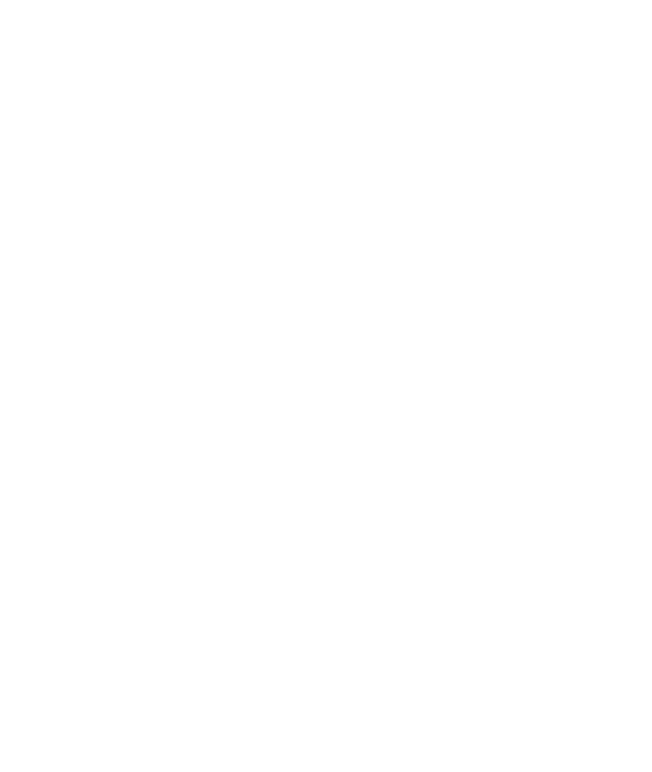
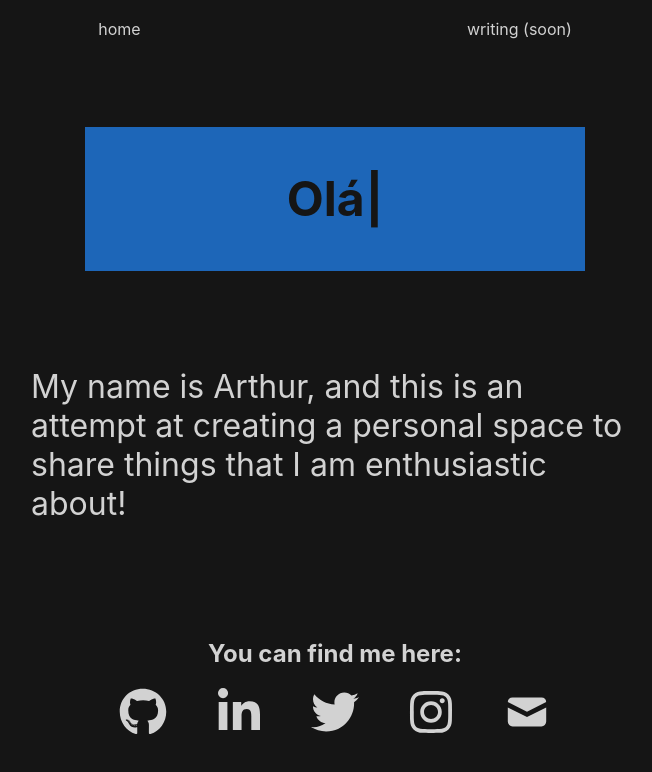
Before and after one commit to arthurbpf/personal-website, a Next.js app: page / in a window 1280 px wide. Shown: the top 772 px of the page, without its empty margins (305-957 px from the left). Built offline with nearby package versions, Linux system fonts and the light colour scheme.

Commit message:
feat: add some stuff to home page

```diff
--- a/package.json
+++ b/package.json
@@ -16,7 +16,9 @@
 	"dependencies": {
 		"next": "12.2.2",
 		"react": "18.2.0",
-		"react-dom": "18.2.0"
+		"react-dom": "18.2.0",
+		"react-icons": "^4.4.0",
+		"typewriter-effect": "^2.19.0"
 	},
 	"devDependencies": {
 		"@types/node": "18.0.6",
--- /dev/null
+++ b/src/components/Header/index.module.scss
@@ -0,0 +1,19 @@
+.headerContainer {
+	display: flex;
+	align-items: center;
+	justify-content: center;
+	width: 500px;
+	margin-top: 3em;
+}
+
+.titleContainer {
+	background-color: var(--primary-color);
+	color: var(--background-color);
+	flex: 1;
+	display: flex;
+	align-items: center;
+	justify-content: center;
+	max-width: 800px;
+	height: 6em;
+	font-size: 1.5em;
+}
--- /dev/null
+++ b/src/components/Header/index.tsx
@@ -0,0 +1,18 @@
+import styles from './index.module.scss';
+import { FC } from 'react';
+
+interface HeaderProps {
+	headerTitle: JSX.Element;
+}
+
+const Header: FC<HeaderProps> = ({ headerTitle }) => {
+	return (
+		<header className={styles.headerContainer}>
+			<div className={styles.titleContainer}>
+				<h1>{headerTitle}</h1>
+			</div>
+		</header>
+	);
+};
+
+export default Header;
--- /dev/null
+++ b/src/components/Navbar/index.module.scss
@@ -0,0 +1,11 @@
+.rootContainer {
+	display: flex;
+	align-items: center;
+	justify-content: space-around;
+}
+
+.itemsContainer {
+	margin: 0.2em 1em;
+	// background-color: var(--secondary-color);
+	// color: var(--background-color);
+}
--- /dev/null
+++ b/src/components/Navbar/index.tsx
@@ -0,0 +1,17 @@
+import Link from 'next/link';
+import styles from './index.module.scss';
+
+const Navbar = () => {
+	return (
+		<nav className={styles.rootContainer}>
+			<div className={styles.itemsContainer}>
+				<Link href="/">home</Link>
+			</div>
+			<div className={styles.itemsContainer}>
+				<Link href="/">writing (soon)</Link>
+			</div>
+		</nav>
+	);
+};
+
+export default Navbar;
--- a/src/pages/index.tsx
+++ b/src/pages/index.tsx
@@ -1,7 +1,78 @@
 import type { NextPage } from 'next';
+import Header from '../components/Header';
+import styles from '../styles/index.module.scss';
+import Typewriter from 'typewriter-effect';
+import { FaGithub, FaInstagram, FaLinkedinIn, FaTwitter } from 'react-icons/fa';
+import { HiMail } from 'react-icons/hi';
+import Navbar from '../components/Navbar';
 
 const Home: NextPage = () => {
-	return <div></div>;
+	const headerTypewriter = (
+		<Typewriter
+			options={{
+				strings: ['Hello', 'Olá', 'Hola', 'Ciao', 'こんにちは', '你好'],
+				autoStart: true,
+				loop: true
+			}}
+		/>
+	);
+
+	return (
+		<div className={styles.rootContainer}>
+			<Navbar></Navbar>
+			<div className={styles.contentContainer}>
+				<Header headerTitle={headerTypewriter} />
+
+				<main>
+					<p className={styles.introductionText}>
+						My name is Arthur, and this is an attempt at creating a personal
+						space to share things that I am enthusiastic about!
+					</p>
+
+					<div className={styles.contactContainer}>
+						<h2>You can find me here:</h2>
+						<div className={styles.iconsContainer}>
+							<a
+								href="https://github.com/arthurbpf"
+								target="_blank"
+								rel="noopener noreferrer"
+							>
+								<FaGithub />
+							</a>
+							<a
+								href="https://linkedin.com/in/arthurbpf"
+								target="_blank"
+								rel="noopener noreferrer"
+							>
+								<FaLinkedinIn />
+							</a>
+							<a
+								href="https://twitter.com/arthurbpf"
+								target="_blank"
+								rel="noopener noreferrer"
+							>
+								<FaTwitter />
+							</a>
+							<a
+								href="https://www.instagram.com/arthurbpf_/"
+								target="_blank"
+								rel="noopener noreferrer"
+							>
+								<FaInstagram />
+							</a>
+							<a
+								href="mailto:arthurbpfernandes@gmail.com"
+								target="_blank"
+								rel="noopener noreferrer"
+							>
+								<HiMail />
+							</a>
+						</div>
+					</div>
+				</main>
+			</div>
+		</div>
+	);
 };
 
 export default Home;
--- a/src/styles/globals.scss
+++ b/src/styles/globals.scss
@@ -1,21 +1,27 @@
 :root {
-	--background-color: #ffffff;
-	--primary-color: #111;
-	--secondary-color: #f00;
-	--font-color: #fff;
+	--background-color: #151515;
+	--font-primary-color: #d2d2d2;
+	--font-secondary-color: #d2d2d2;
+	--primary-color: #1d66b8;
+	--secondary-color: #d2d2d2;
 }
 
-:root[data-theme='dark'] {
-	--background-color: #000;
-	--primary-color: #500;
+:root[data-theme='light'] {
 }
 
 html,
-body {
+body,
+#__next {
+	display: flex;
+	flex-direction: column;
+	align-items: center;
+	justify-content: center;
+	background-color: var(--background-color);
 	padding: 0;
 	margin: 0;
 	font-family: -apple-system, BlinkMacSystemFont, Segoe UI, Roboto, Oxygen,
 		Ubuntu, Cantarell, Fira Sans, Droid Sans, Helvetica Neue, sans-serif;
+	color: var(--font-primary-color);
 }
 
 a {
--- a/src/styles/index.module.scss
+++ b/src/styles/index.module.scss
@@ -1,116 +1,44 @@
-.container {
-	padding: 0 2rem;
+.rootContainer {
+	display: flex;
+	flex-direction: column;
+	padding: 1em;
+	height: 100vh;
 }
 
-.main {
-	min-height: 100vh;
-	padding: 4rem 0;
+.contentContainer {
 	flex: 1;
 	display: flex;
 	flex-direction: column;
-	justify-content: center;
-	align-items: center;
-}
-
-.footer {
-	display: flex;
-	flex: 1;
-	padding: 2rem 0;
-	border-top: 1px solid #eaeaea;
-	justify-content: center;
-	align-items: center;
-}
-
-.footer a {
-	display: flex;
-	justify-content: center;
-	align-items: center;
-	flex-grow: 1;
-}
-
-.title a {
-	color: #0070f3;
-	text-decoration: none;
-}
-
-.title a:hover,
-.title a:focus,
-.title a:active {
-	text-decoration: underline;
-}
-
-.title {
-	margin: 0;
-	line-height: 1.15;
-	font-size: 4rem;
-}
-
-.title,
-.description {
-	text-align: center;
-}
-
-.description {
-	margin: 4rem 0;
-	line-height: 1.5;
-	font-size: 1.5rem;
-}
-
-.code {
-	background: #fafafa;
-	border-radius: 5px;
-	padding: 0.75rem;
-	font-size: 1.1rem;
-	font-family: Menlo, Monaco, Lucida Console, Liberation Mono, DejaVu Sans Mono,
-		Bitstream Vera Sans Mono, Courier New, monospace;
-}
-
-.grid {
-	display: flex;
 	align-items: center;
 	justify-content: center;
-	flex-wrap: wrap;
+
 	max-width: 800px;
 }
 
-.card {
-	margin: 1rem;
-	padding: 1.5rem;
-	text-align: left;
-	color: inherit;
-	text-decoration: none;
-	border: 1px solid #eaeaea;
-	border-radius: 10px;
-	transition: color 0.15s ease, border-color 0.15s ease;
-	max-width: 300px;
+.introductionText {
+	margin: 3em;
+	font-size: 2em;
 }
 
-.card:hover,
-.card:focus,
-.card:active {
-	color: #0070f3;
-	border-color: #0070f3;
+.contactContainer {
+	display: flex;
+	flex-direction: column;
+	align-items: center;
+	justify-content: center;
 }
 
-.card h2 {
-	margin: 0 0 1rem 0;
-	font-size: 1.5rem;
-}
+.iconsContainer {
+	font-size: 3em;
+	display: flex;
+	align-items: center;
+	justify-content: space-around;
+	width: 10em;
 
-.card p {
-	margin: 0;
-	font-size: 1.25rem;
-	line-height: 1.5;
-}
-
-.logo {
-	height: 1em;
-	margin-left: 0.5rem;
-}
-
-@media (max-width: 600px) {
-	.grid {
-		width: 100%;
-		flex-direction: column;
+	svg {
+		transition: color 0.2s, transform 0.2s;
+		&:hover {
+			color: var(--primary-color);
+			transform: scale(140%);
+		}
 	}
 }
```
Also changed, not shown: 1 other file (tests, documents, lock files or other folders).
